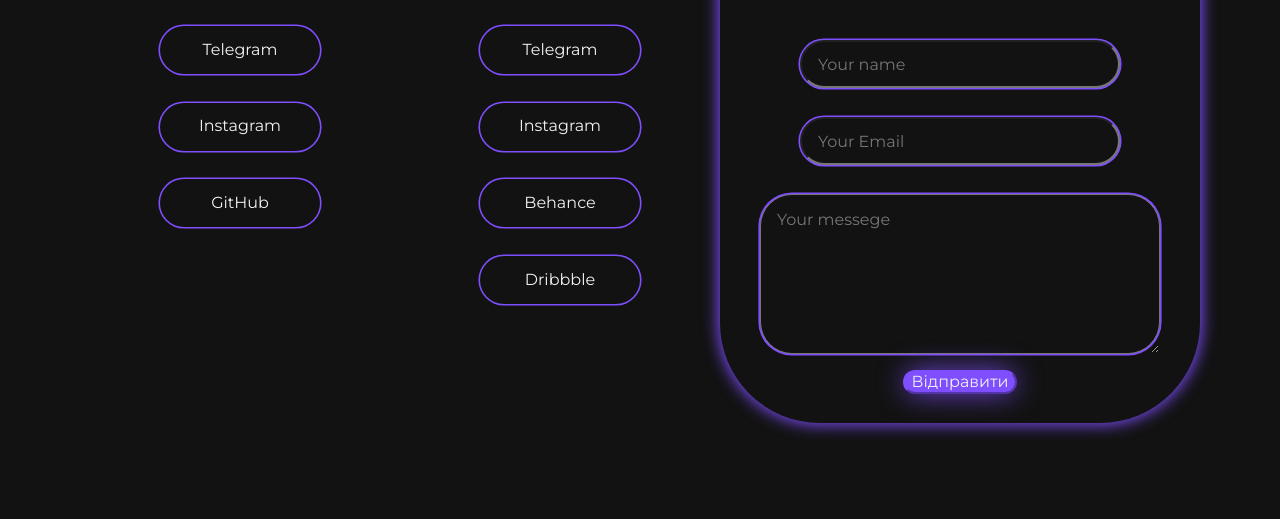
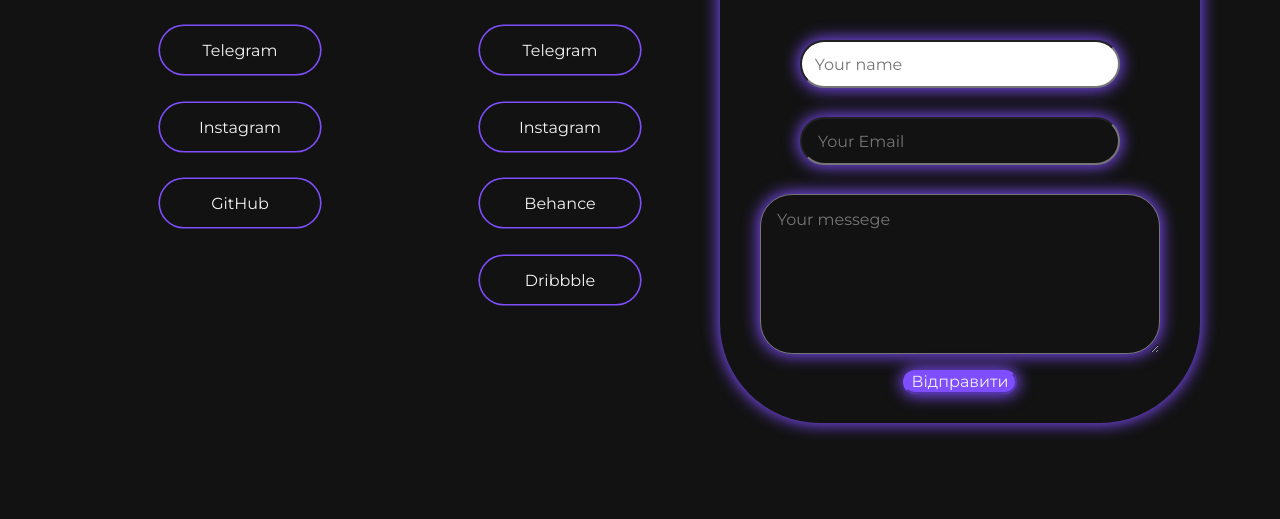
Before and after one commit to MOORLOT/Prackical, a website built with Parcel: page contacts.html in a window 1280 px wide. Shown: the part 265-784 px from the top of the page. Built offline with nearby package versions, Linux system fonts and the light colour scheme.

Commit message:
aaaaaaaaaaaaaaaaaaaaaaaaaa ja zapiznujusja!

```diff
--- a/contacts.html
+++ b/contacts.html
@@ -37,16 +37,16 @@
 <div id="group-1">
   <div id="group-1-0">
     <img id="logo0">
-    <div class="button"><a>Telegram</a></div>
-    <div class="button"><a>Instagram</a></div>
-    <div class="button"><a>GitHub</a></div>
+    <div class="button"><a href="https://t.me/Rusni_3_14z_da">Telegram</a></div>
+    <div class="button"><a href="https://www.instagram.com/unique.ill">Instagram</a></div>
+    <div class="button"><a href="https://github.com/MOORLOT">GitHub</a></div>
   </div>
   <div id="group-1-1">
     <img id="logo1">
-    <div class="button"><a>Telegram</a></div>
-    <div class="button"><a>Instagram</a></div>
-    <div class="button"><a>Behance</a></div>
-    <div class="button"><a>Dribbble</a></div>
+    <div class="button"><a href="https://t.me/Unique_gd">Telegram</a></div>
+    <div class="button"><a href="https://www.instagram.com/unique.ill/">Instagram</a></div>
+    <div class="button"><a href="https://www.behance.net/bogdanevich">Behance</a></div>
+    <div class="button"><a href="https://dribbble.com/Unique_GD">Dribbble</a></div>
   </div>
   <div id="group-1-2">
     <h1>Зв'яжіться з нами</h1>
--- a/css/contacts.css
+++ b/css/contacts.css
@@ -220,7 +220,12 @@
   letter-spacing: 0;
   text-overflow: ellipsis;
   overflow: hidden;
-  text-align: left;
+  padding: 1em;
+  height: 3em;
+  width: 10em;
+  text-align: center;
+  text-align-last: center;
+  text-decoration: none;
 }
 
 #logo0 {
@@ -241,7 +246,7 @@
   width: 20em;
   height: 3em;
   padding: 1em;
-  box-shadow: 0em 0em 0em 0.1em #7f4efe;
+  box-shadow: 0em 0em 1em 0.1em #7f4efe;
   display: grid;
   justify-content: center;
   align-items: center;
@@ -251,6 +256,23 @@
   color: #ffffff;
   letter-spacing: 0;
   background: #121212;
+  --timing: 0.3s;
+  --width-of-input: 200px;
+  --height-of-input: 40px;
+  --border-height: 2px;
+  --input-bg: #fff;
+  --border-color: #2f2ee9;
+  --border-radius: 30px;
+  --after-border-radius: 1px;
+  position: relative;
+/*  width: var(--width-of-input);
+  height: var(--height-of-input);
+  display: flex;
+  align-items: center;*/
+  padding-inline: 0.8em;
+/*  border-radius: var(--border-radius);*/
+  transition: border-radius 0.5s ease;
+  background: var(--input-bg,#fff);
 
 }
 
@@ -258,7 +280,7 @@
   width: 20em;
   height: 3em;
   padding: 1em;
-  box-shadow: 0em 0em 0em 0.1em #7f4efe;
+  box-shadow: 0em 0em 1em 0.1em #7f4efe;
   display: grid;
   justify-content: center;
   align-items: center;
@@ -274,7 +296,7 @@
   width: 25em;
   height: 10em;
   padding: 1em;
-  box-shadow: 0em 0em 0em 0.1em #7f4efe;
+  box-shadow: 0em 0em 1em 0.1em #7f4efe;
   display: grid;
   justify-content: center;
   align-items: center;
@@ -297,7 +319,7 @@
   margin: 1em;
   background: #7F4EFE;
   border-color: #7F4EFE;
-  box-shadow: 0px 0px 29px -2px #7f4efe;
+  box-shadow: 0em 0em 1em 0.1em #7f4efe;
   border-radius: 83px;
   box-sizing: border-box;
   color: #F1F1F1;
```
Also changed, not shown: css/main_page.css (+7 -3 lines), js/footer-main-teleport.js (added, +19 -0 lines), main_page.html (+2 -2 lines).
